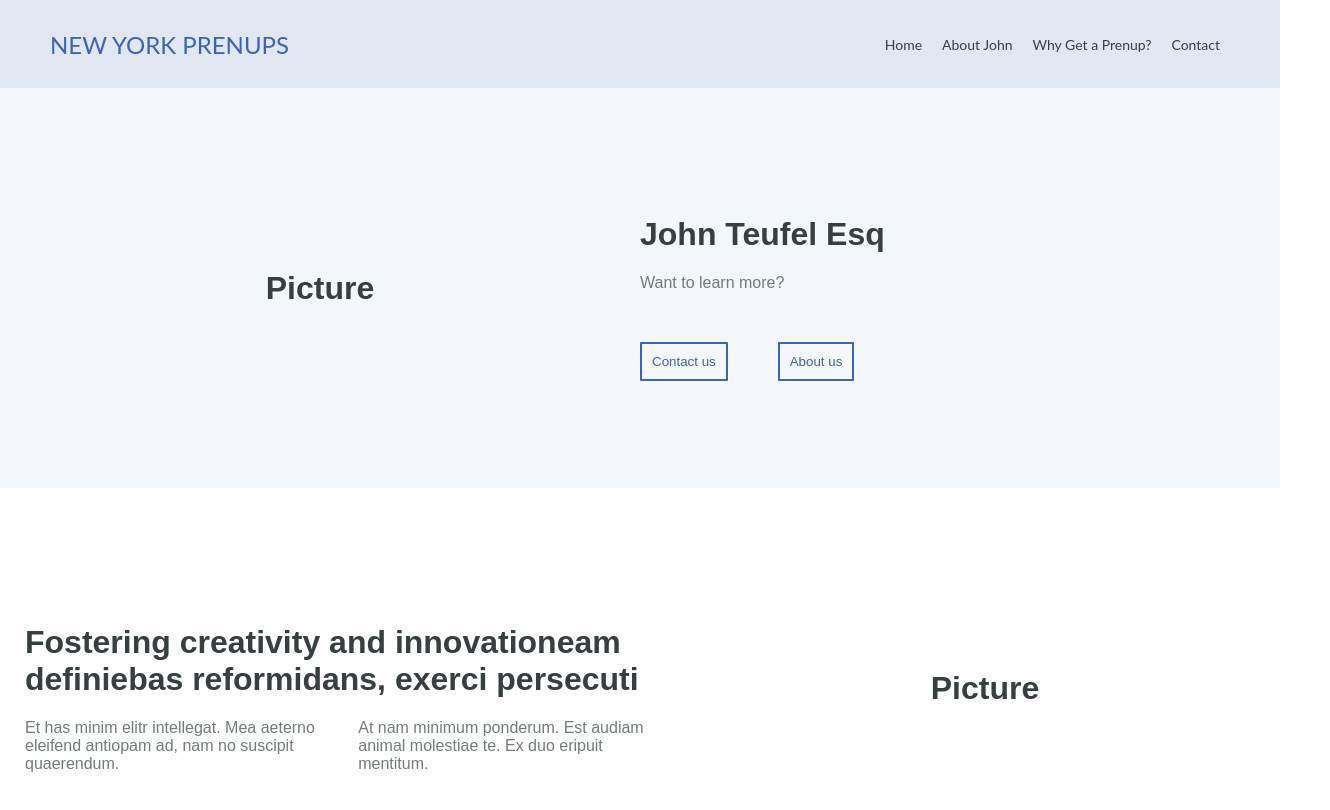
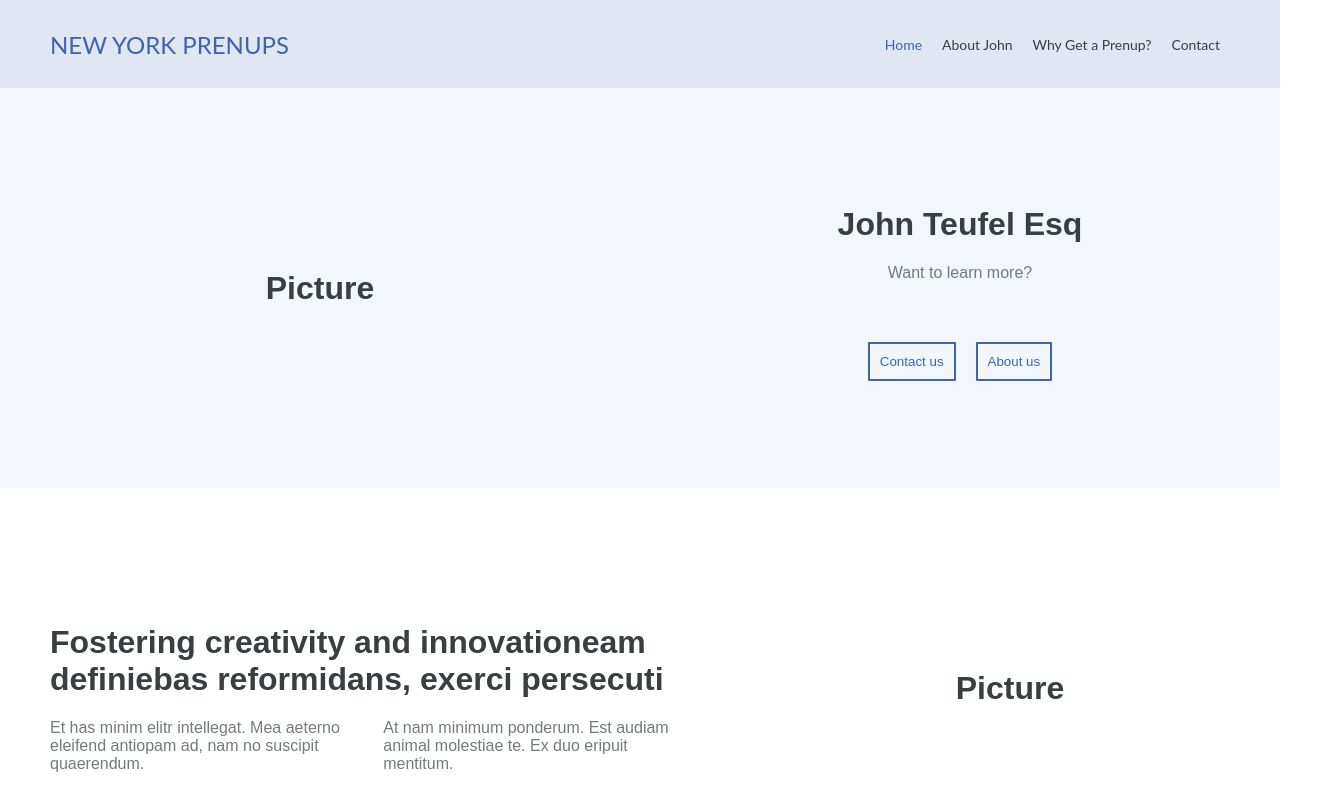
Before and after one commit to joelsrubin/john_tuffs_site, a Next.js app: page / in a window 1280 px wide. Shown: the top 810 px of the page, 1330 px wide, since content can reach past the window. Built offline with nearby package versions, Linux system fonts and the light colour scheme.

Commit message:
dynamic page

```diff
--- a/components/layout/header.module.css
+++ b/components/layout/header.module.css
@@ -27,3 +27,11 @@
   padding-right: 50px;
 
 }
+
+.clicked {
+  color: var(--blue)
+}
+
+.unclicked {
+  color: var(--black)
+}
--- a/components/layout/index.js
+++ b/components/layout/index.js
@@ -1,11 +1,17 @@
 import Head from 'next/head';
 import Link from 'next/link';
 import styles from './header.module.css';
+import { useState, useEffect } from 'react';
 
 
 export default function Layout({ children }) {
 
+  const [page, setPage] = useState('Home');
+  useEffect(() => {
+    setPage(children.type.name);
+  }, [children]);
 
+  console.log('page is: ', page);
   return (
     <>
       <Head>
@@ -20,16 +26,16 @@ export default function Layout({ children }) {
           </Link>
           <ul className={styles.list}>
             <Link href="/">
-              <li>Home</li>
+              <li className={page === 'Home' ? styles.clicked : styles.unclicked}>Home</li>
             </Link>
             <Link href="about">
-              <li>About John</li>
+              <li className={page === 'About' ? styles.clicked : styles.unclicked}>About John</li>
             </Link>
             <Link href="FAQs">
-              <li>Why Get a Prenup?</li>
+              <li className={page === 'FAQ' ? styles.clicked : styles.unclicked}>Why Get a Prenup?</li>
             </Link>
             <Link href="contact">
-              <li>Contact</li>
+              <li className={page === 'Contact' ? styles.clicked : styles.unclicked}>Contact</li>
             </Link>
           </ul>
         </header>
--- a/pages/_app.js
+++ b/pages/_app.js
@@ -4,7 +4,7 @@ import Layout from '../components/layout';
 function MyApp({ Component, pageProps }) {
 
   return (
-    <Layout>
+    <Layout {...pageProps}>
       <Component {...pageProps} />
     </Layout>
   );
--- a/styles/globals.css
+++ b/styles/globals.css
@@ -149,7 +149,7 @@ li:hover {
 
 button {
   background-color: transparent;
-  margin-right: 50px;
+  margin: 10px;
   border: 2px solid var(--blue);
   color: var(--blue);
   padding: 10px;
--- a/styles/home.module.css
+++ b/styles/home.module.css
@@ -29,6 +29,8 @@
   width: 50vw;
   align-items: center;
   justify-self: center;
+  display: flex;
+  flex-direction: column;
 }
 
 .bottomRight {
@@ -43,12 +45,12 @@
   display: flex;
   justify-content: center;
   flex-direction: column;
-  margin-left: 50px;
+  margin-left: 100px;
 }
 
 .buttonContainer {
   display: flex;
-  justify-content: left;
+  justify-content: space-between;
   margin-top: 50px;
 }
 
```
